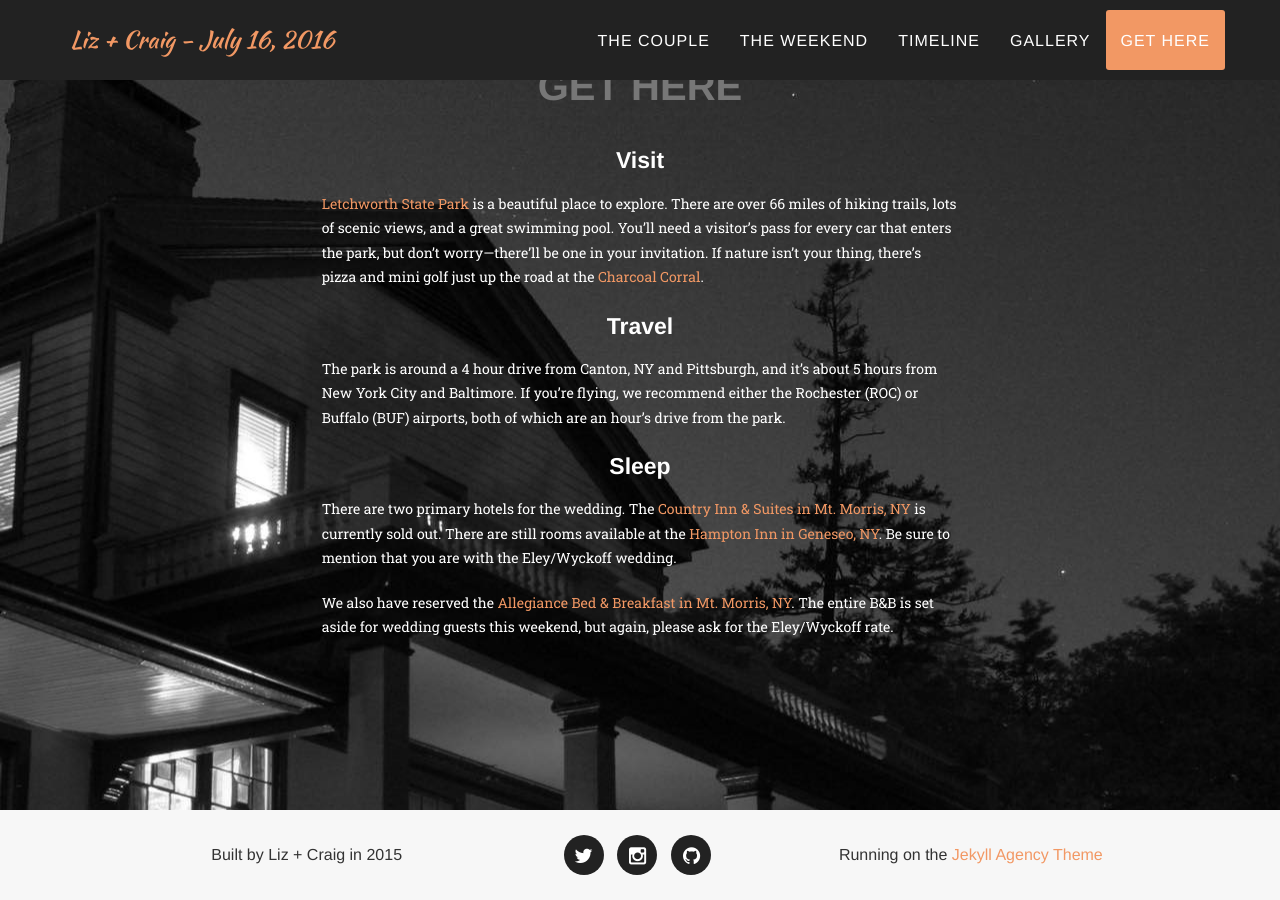
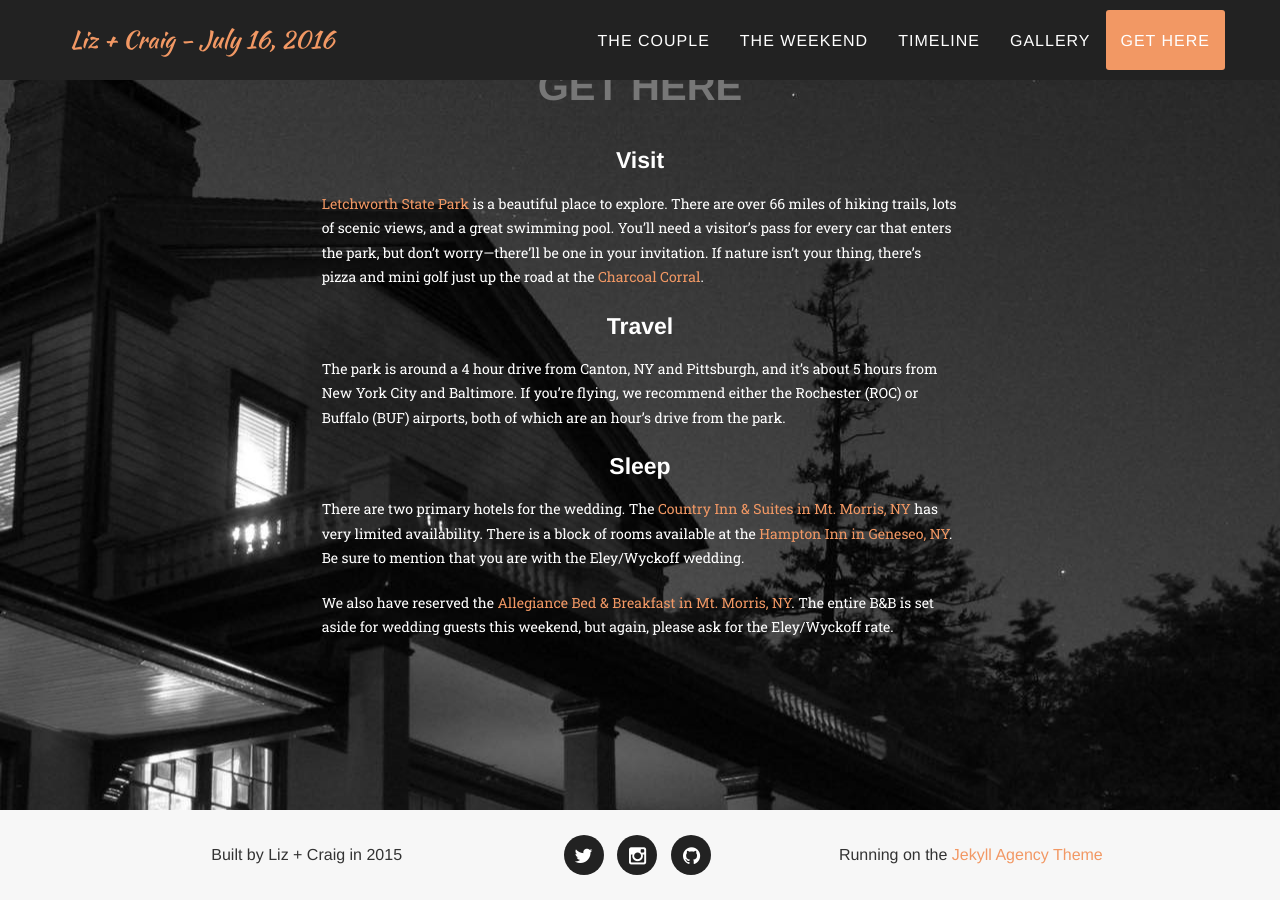
Before and after one commit to craigeley/agency_wedding, a Jekyll site: the page built from index.html, in a window 1280 px wide and 900 px high, scrolled down 4887 px. Built offline with Jekyll 4.4.1, drawn with Linux system fonts in a browser that asks for light colours; some web fonts are replaced.

Commit message:
lodging edits

```diff
--- a/_includes/travel.html
+++ b/_includes/travel.html
@@ -15,7 +15,7 @@
 
 				<h4 class="service-heading text-center text-white">Sleep</h4>
 
-				<p class="text-white">There are two primary hotels for the wedding. The <a href="http://www.countryinns.com/mt-morris-hotel-ny-14510/nymtmorr">Country Inn &amp; Suites in Mt. Morris, NY</a> is currently sold out. There are still rooms available at the <a href="http://hamptoninn3.hilton.com/en/hotels/new-york/hampton-inn-geneseo-ROCGEHX/index.html">Hampton Inn in Geneseo, NY</a>. Be sure to mention that you are with the Eley/Wyckoff wedding.</p>
+				<p class="text-white">There are two primary hotels for the wedding. The <a href="http://www.countryinns.com/mt-morris-hotel-ny-14510/nymtmorr">Country Inn &amp; Suites in Mt. Morris, NY</a> has very limited availability. There is a block of rooms available at the <a href="http://hamptoninn3.hilton.com/en/hotels/new-york/hampton-inn-geneseo-ROCGEHX/index.html">Hampton Inn in Geneseo, NY</a>. Be sure to mention that you are with the Eley/Wyckoff wedding.</p>
 
 				<p class="text-white">We also have reserved the <a href="http://www.allegiancebandb.com/rooms.html">Allegiance Bed &amp; Breakfast in Mt. Morris, NY</a>. The entire B&amp;B is set aside for wedding guests this weekend, but again, please ask for the Eley/Wyckoff rate.</p>
 				</div>
```
